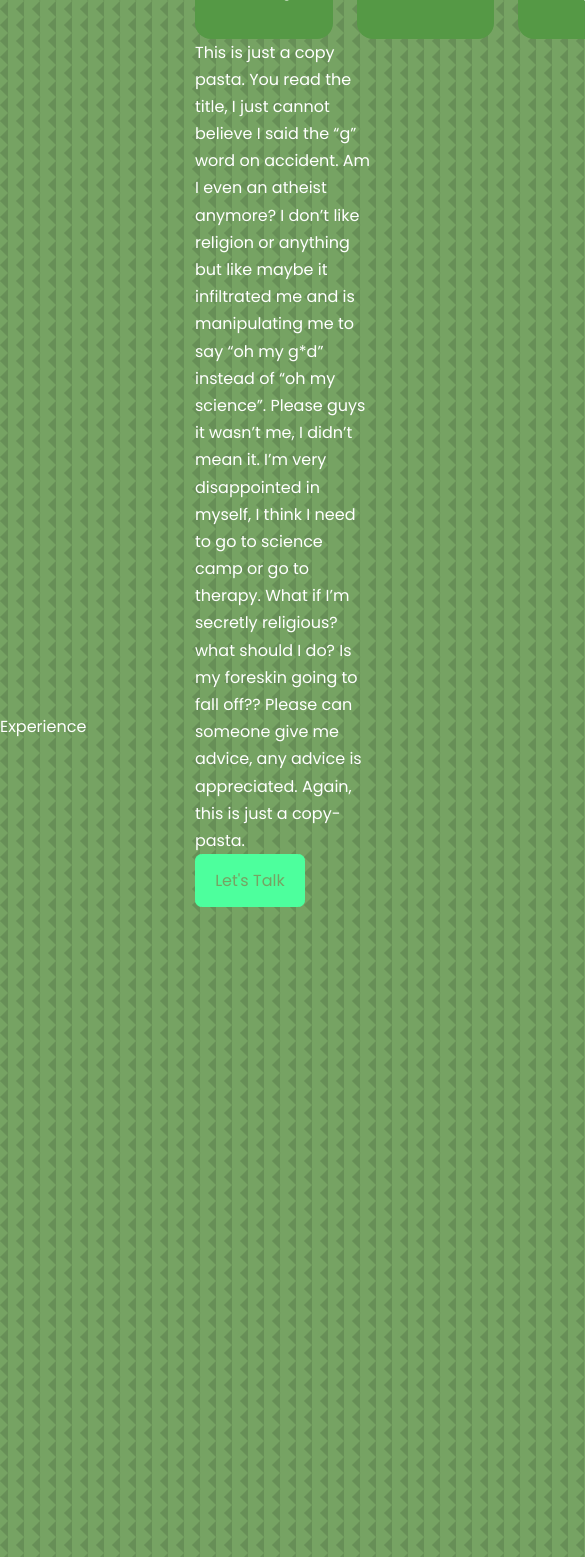
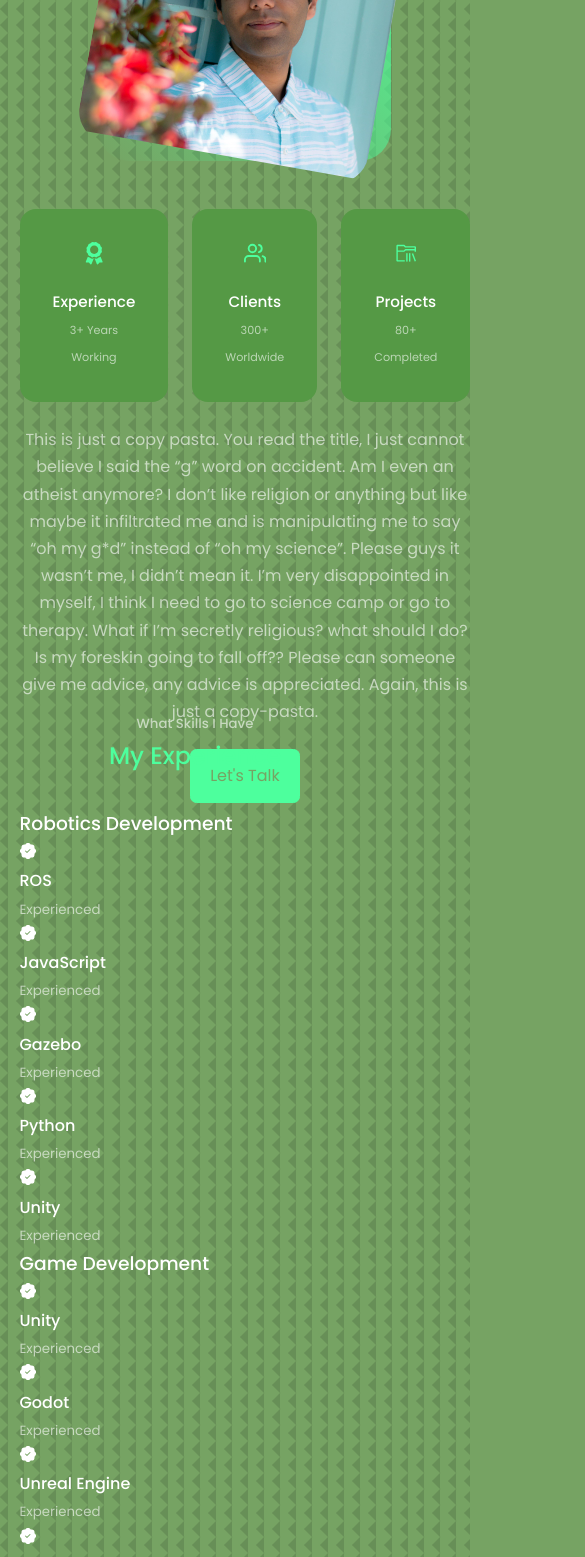
Before and after one commit to Epicrider/Epicrider.github.io, a React (Create React App) app: page / in a window 390 px wide. Shown: the part 1167-2724 px from the top of the page, 585 px wide, since content can reach past the window. Built offline with nearby package versions, Linux system fonts and the light colour scheme; the HTML template or start-up script is replaced by a standard one.

Commit message:
Add Simple My Experience Section

```diff
--- a/src/components/about/about.css
+++ b/src/components/about/about.css
@@ -36,4 +36,69 @@
     border-radius: 1rem;
     padding: 2rem;
     text-align: center;
+    transition: var(--transition);
 }
+
+.about__card:hover {
+    background: transparent;
+    border-color: var(--color-primary-variant);
+    cursor: default;
+}
+
+.about__icon {
+    color: var(--color-primary);
+    font-size: 1.4rem;
+    margin-bottom: 1rem;
+}
+
+.about__card h5 {
+    font-size: 0.95rem;
+}
+
+.about__card small {
+    font-size: 0.7rem;
+    color: var(--color-light);
+}
+
+.about__content p {
+    margin: 2rem 0 2.6rem;
+    color: var(--color-light);
+}
+
+ /* Media Queries (Medium Devices) like tablets*/
+ @media screen and (max-width: 1024px) {
+    .about__container {
+        grid-template-columns: 1fr;
+        gap: 0;
+    }
+
+    .about__me {
+        width: 50%;
+        margin: 2rem auto 4rem;
+    }
+
+    .about__content p {
+        margin: 1rem 0 1.5rem;
+    }
+ }
+
+ /* Media Queries (Small Devices) like phones*/
+ @media screen and (max-width: 600px) {
+    .about__me {
+        width: 65%;
+        margin: 0 auto 3rem;
+    }
+
+    .about__card {
+        grid-template-columns: 1fr 1fr;
+        gap: 1rem;
+    }
+
+    .about__content {
+        text-align: center;
+    }
+
+    .about__content p {
+        margin: 1.5rem 0;
+    }
+ }
--- a/src/components/experience/Experience.jsx
+++ b/src/components/experience/Experience.jsx
@@ -1,9 +1,79 @@
 import React from 'react'
 import './experience.css'
+import {BsPatchCheckFill} from 'react-icons/bs'
 
 const Experience = () => {
   return (
-    <section id='experience'>Experience</section>
+    <section id='experience'>
+      <h5>What Skills I Have</h5>
+      <h2>My Experience</h2>
+      <div className="container experience__robotics">
+        <div className="experience_robotics">
+          <h3>Robotics Development</h3>
+          <div className="experience__content">
+            <article className='experience__details'>
+              <BsPatchCheckFill />
+              <h4>ROS</h4>
+              <small className='text-light'>Experienced</small>
+            </article>
+            <article className='experience__details'>
+              <BsPatchCheckFill />
+              <h4>JavaScript</h4>
+              <small className='text-light'>Experienced</small>
+            </article>
+            <article className='experience__details'>
+              <BsPatchCheckFill />
+              <h4>Gazebo</h4>
+              <small className='text-light'>Experienced</small>
+            </article>
+            <article className='experience__details'>
+              <BsPatchCheckFill />
+              <h4>Python</h4>
+              <small className='text-light'>Experienced</small>
+            </article>
+            <article className='experience__details'>
+              <BsPatchCheckFill />
+              <h4>Unity</h4>
+              <small className='text-light'>Experienced</small>
+            </article>
+          </div>
+        </div>
+
+      {/* End of Robotics */}
+
+      <div className="experience__gamedev">
+      <h3>Game Development</h3>
+        <div className="experience__content">
+          <article className='experience__details'>
+            <BsPatchCheckFill />
+            <h4>Unity</h4>
+            <small className='text-light'>Experienced</small>
+          </article>
+          <article className='experience__details'>
+            <BsPatchCheckFill />
+            <h4>Godot</h4>
+            <small className='text-light'>Experienced</small>
+          </article>
+          <article className='experience__details'>
+            <BsPatchCheckFill />
+            <h4>Unreal Engine</h4>
+            <small className='text-light'>Experienced</small>
+          </article>
+          <article className='experience__details'>
+            <BsPatchCheckFill />
+            <h4>C#</h4>
+            <small className='text-light'>Experienced</small>
+          </article>
+          <article className='experience__details'>
+            <BsPatchCheckFill />
+            <h4>C++</h4>
+            <small className='text-light'>Experienced</small>
+          </article>
+        </div>
+      </div>
+      </div>
+      <div className="experience__backend"></div>
+    </section>
   )
 }
 
```
Also changed, not shown: 1 other file (tests, documents, lock files or other folders).
